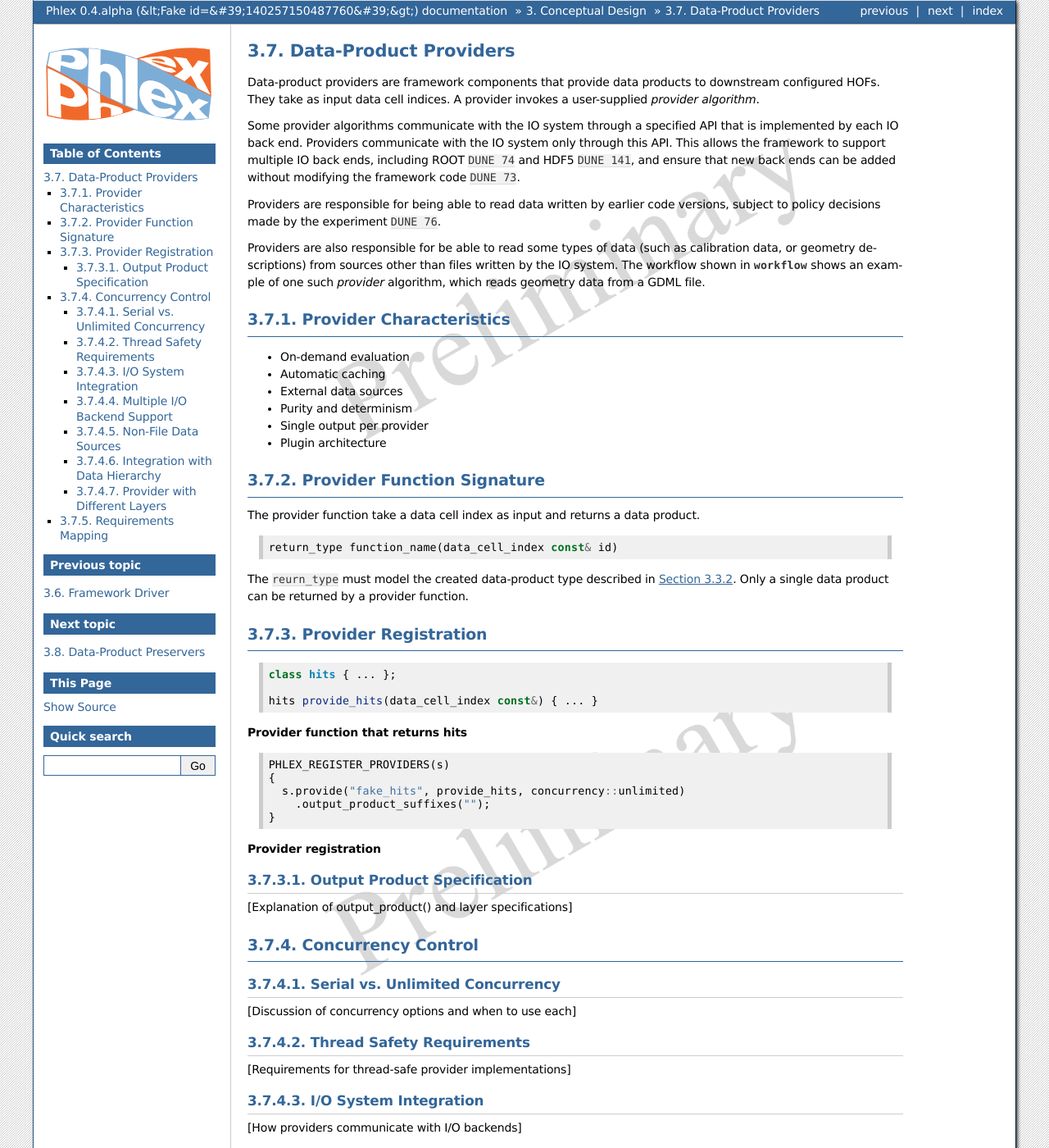
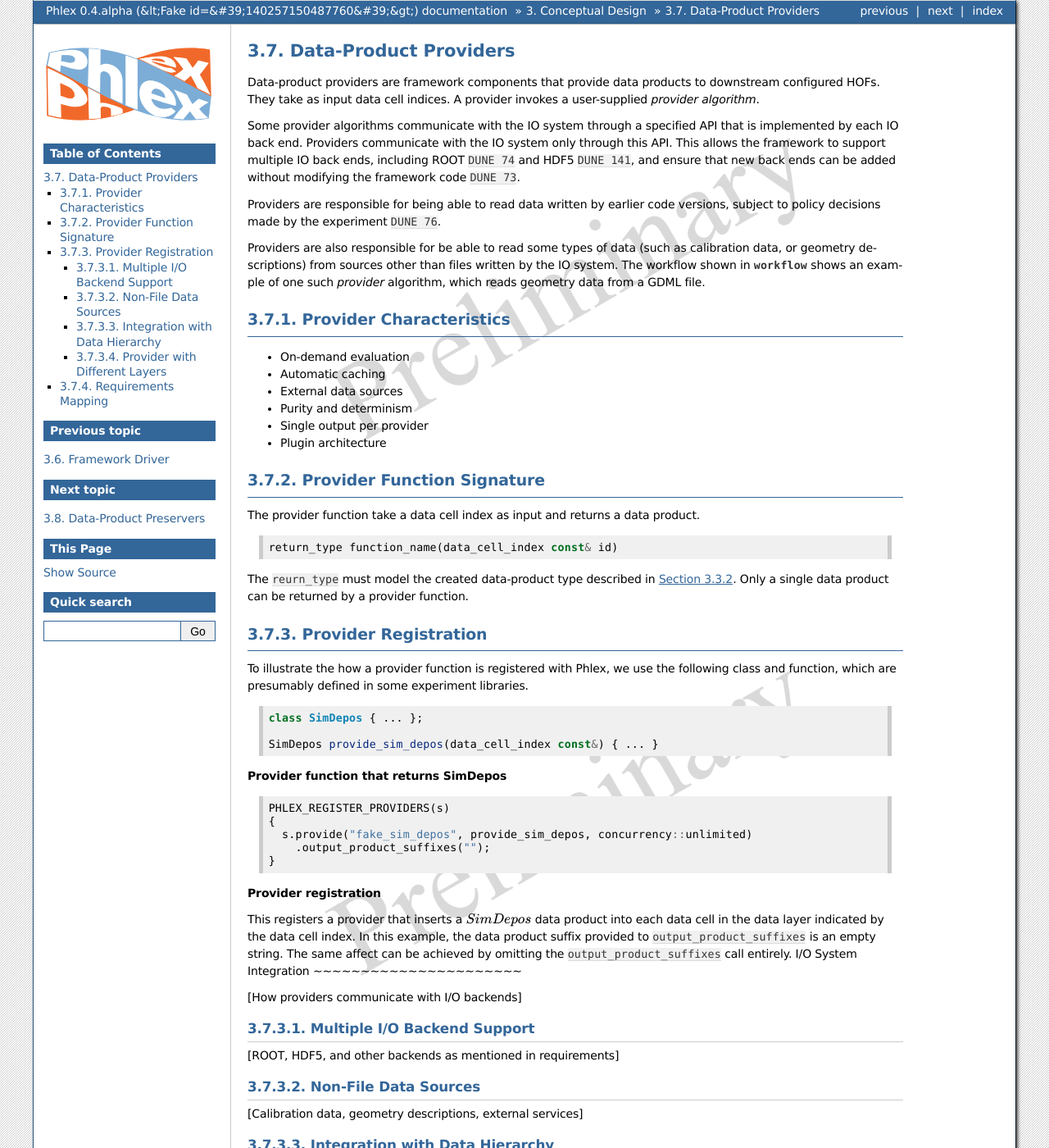
Before and after one commit to Framework-R-D/phlex-design, a Sphinx documentation site: the page built from doc/ch_conceptual_design/providers.rst, in a window 1280 px wide and 1400 px high. Shown: the whole window at 82% size. Built offline with Sphinx 7.4.7, drawn with Linux system fonts in a browser that asks for light colours; cross-references to code outside the pages are shown as plain code; some of the changed text lies outside the part shown.

Commit message:
updated examples

```diff
--- a/doc/ch_conceptual_design/providers.rst
+++ b/doc/ch_conceptual_design/providers.rst
@@ -40,46 +40,29 @@
 
 Provider Registration
 ---------------------
-
+To illustrate the how a provider function is registered with Phlex, we use the following class and function, which are presumably defined in some experiment libraries.
 
 .. code:: c++
 
-   class hits { ... };
+   class SimDepos { ... };
 
-   hits provide_hits(data_cell_index const&) { ... }
+   SimDepos provide_sim_depos(data_cell_index const&) { ... }
 
-**Provider function that returns hits**
+**Provider function that returns SimDepos**
 
 .. code-block:: cpp
 
    PHLEX_REGISTER_PROVIDERS(s)
    {
-     s.provide("fake_hits", provide_hits, concurrency::unlimited)
+     s.provide("fake_sim_depos", provide_sim_depos, concurrency::unlimited)
        .output_product_suffixes("");
    }
 
 **Provider registration**
 
-Output Product Specification
-~~~~~~~~~~~~~~~~~~~~~~~~~~~~
-
-[Explanation of output_product() and layer specifications]
-
-Concurrency Control
--------------------
-
-Serial vs. Unlimited Concurrency
-~~~~~~~~~~~~~~~~~~~~~~~~~~~~~~~~~
-
-[Discussion of concurrency options and when to use each]
-
-Thread Safety Requirements
-~~~~~~~~~~~~~~~~~~~~~~~~~~
-
-[Requirements for thread-safe provider implementations]
-
-
-
+This registers a provider that inserts a :product:`SimDepos` data product into each data cell in the data layer indicated by the data cell index.
+In this example, the data product suffix provided to :cpp:`output_product_suffixes` is an empty string.
+The same affect can be achieved by omitting the :cpp:`output_product_suffixes` call entirely.
 I/O System Integration
 ~~~~~~~~~~~~~~~~~~~~~~
 
```
